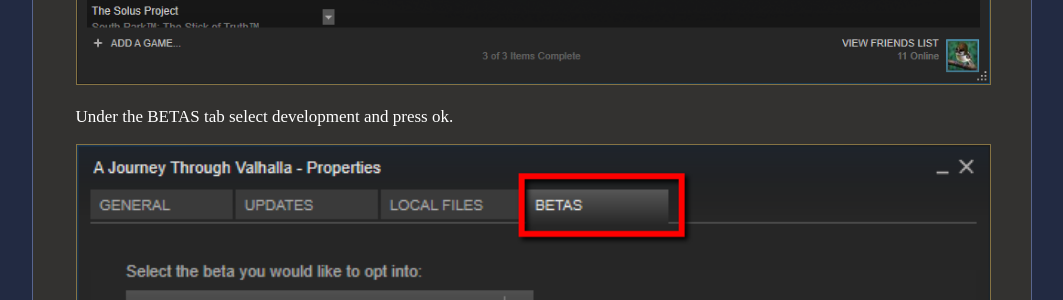
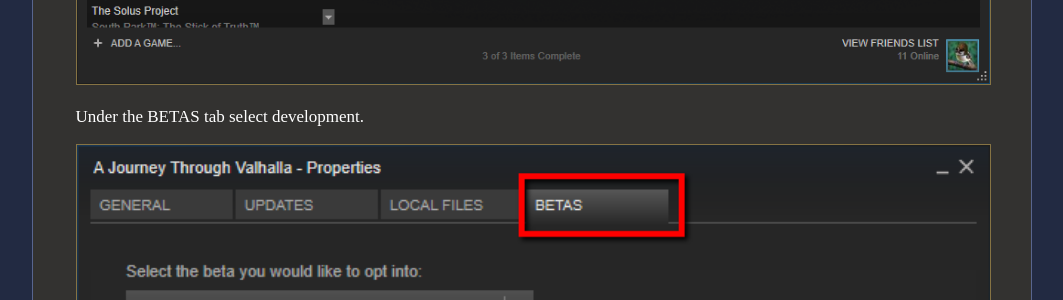
Before and after one commit to saiaku-gaming/valhalla-game.se, a Jekyll site: the page built from src/getting-started.md, in a window 1280 px wide and 900 px high, scrolled down 1477 px. Shown: the part 153-453 px from the top of the window, without its empty margins (108-1171 px from the left). Built offline with Jekyll 4.4.1, drawn with Linux system fonts in a browser that asks for light colours; Markdown is read by kramdown in place of the engine named in the settings.

```diff
--- a/src/getting-started.md
+++ b/src/getting-started.md
@@ -19,7 +19,7 @@
 
 <a href="/images/getting-started/steam2.png" class="image-link"><img class="full" src="/images/getting-started/steam2.png" /></a>
 
-Under the BETAS tab select development and press ok.
+Under the BETAS tab select development.
 
 <a href="/images/getting-started/steam3.png" class="image-link"><img class="full" src="/images/getting-started/steam3.png" /></a>
 
```
